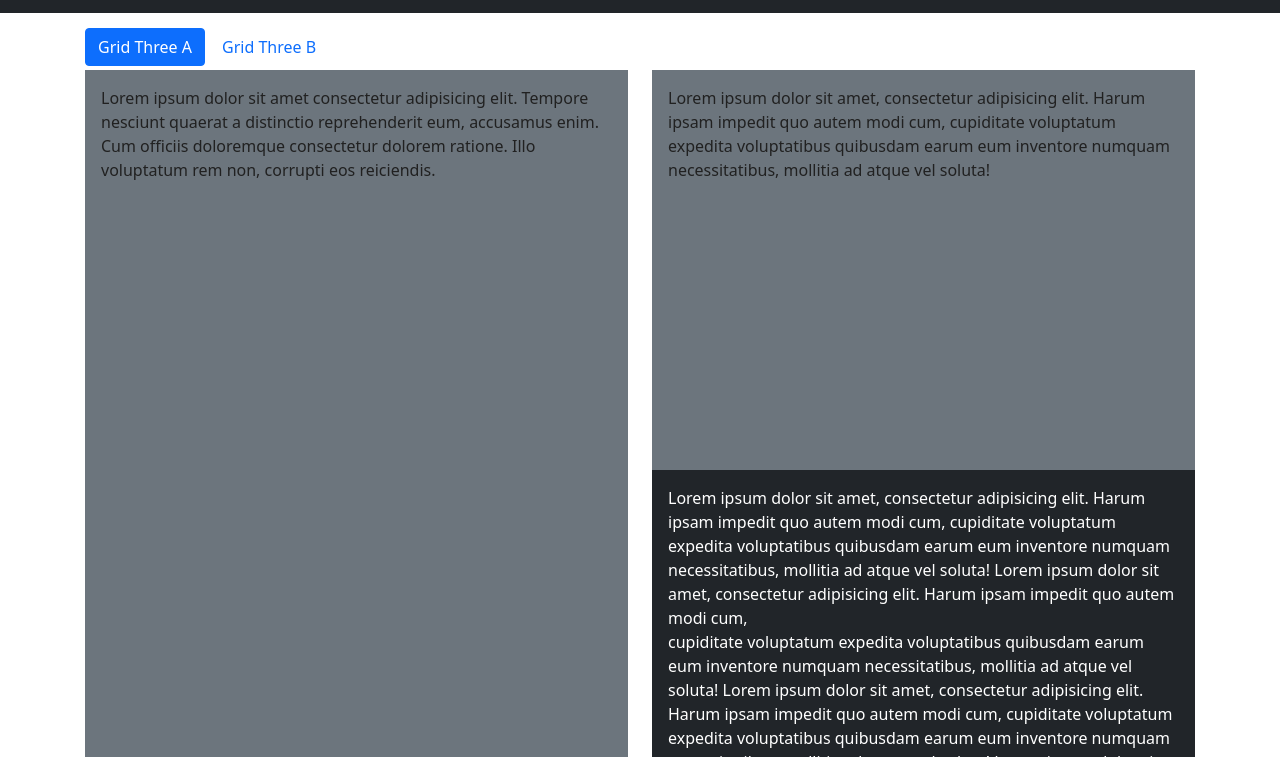
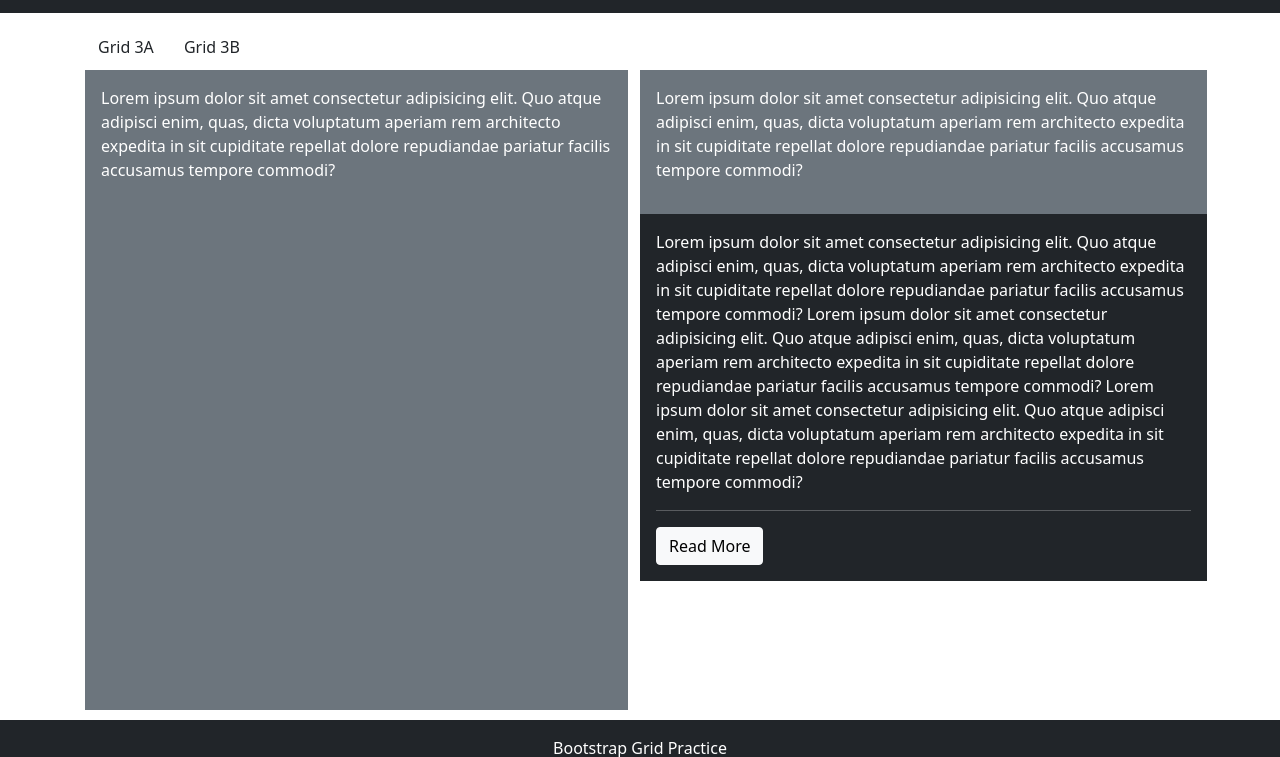
Before and after one commit to ShadowSeick/Bootstrap-Grids, a plain HTML site: page GridThree.html in a window 1280 px wide. Shown: the part 43-800 px from the top of the page. Drawn offline with nearby package versions, Linux system fonts and the light colour scheme; a web font is replaced by a local one.

```diff
--- a/GridThree.html
+++ b/GridThree.html
@@ -60,57 +60,59 @@
             </div>
         </div>
     </nav>
+
 <main>
-    <div class="container">
-        <button type="button" class="btn btn-primary mb-1">Grid Three A</button>
-            <button type="button" class="btn btn-transparent text-primary mb-1">Grid Three B</button>
+    <div class="container mb-1">
+        <div class="d-block">
+            <button class="btn" type="button" id="buttonA" onclick="showHide()">Grid 3A</button>
+            <button class="btn" type="button" id="buttonB" onclick="showHide()">Grid 3B</button>
+          </div>
+    </div>
+    <div class="container text-white py-0" id="Grid3A">
         <div class="row minHeight">
-                   <div class="col mb-0">
-                    <div class="p-3 bg-secondary h-100">
-                        Lorem ipsum dolor sit amet consectetur adipisicing elit. Tempore nesciunt quaerat a distinctio reprehenderit eum, accusamus enim. Cum officiis doloremque
-                        consectetur dolorem ratione. Illo voluptatum rem non, corrupti eos reiciendis.
+            <div class="col">
+                <div class="bg-secondary h-100 p-3">
+                        <p>
+                            Lorem ipsum dolor sit amet consectetur adipisicing elit. Quo atque adipisci enim, quas,
+                        dicta voluptatum aperiam rem architecto expedita in sit cupiditate repellat dolore repudiandae
+                        pariatur facilis accusamus tempore commodi?
+                        </p>
                 </div>
             </div>
             <div class="col">
-                       <div class="row h-100">
-                           <div class="col-12 h-50">
-                            <div class="bg-secondary h-100 p-3">
+                <div class="row">
+                    <div class="col-12 bg-secondary h-100 p-3">
                         <p>
-                                    Lorem ipsum dolor sit amet, consectetur adipisicing elit. Harum ipsam impedit quo autem modi cum,
-                                    cupiditate voluptatum expedita voluptatibus quibusdam earum eum inventore numquam necessitatibus, mollitia ad atque vel soluta!
+                            Lorem ipsum dolor sit amet consectetur adipisicing elit. Quo atque adipisci enim, quas,
+                        dicta voluptatum aperiam rem architecto expedita in sit cupiditate repellat dolore repudiandae
+                        pariatur facilis accusamus tempore commodi?
                         </p>
                     </div>
-                           </div>
-                           <div class="col-12 h-50">
-                               <div class="bg-dark text-white h-100 p-3">
-                                <p class=" h-75 overflow-hidden mb-0">
-                                    Lorem ipsum dolor sit amet, consectetur adipisicing elit. Harum ipsam impedit quo autem modi cum,
-                                    cupiditate voluptatum expedita voluptatibus quibusdam earum eum inventore numquam necessitatibus, mollitia ad atque vel soluta!
-                                    Lorem ipsum dolor sit amet, consectetur adipisicing elit. Harum ipsam impedit quo autem modi cum,  <br>
-                                    cupiditate voluptatum expedita voluptatibus quibusdam earum eum inventore numquam necessitatibus, mollitia ad atque vel soluta!
-                                    Lorem ipsum dolor sit amet, consectetur adipisicing elit. Harum ipsam impedit quo autem modi cum,
-                                    cupiditate voluptatum expedita voluptatibus quibusdam earum eum inventore numquam necessitatibus, mollitia ad atque vel soluta!
-                                    Lorem ipsum dolor sit amet, consectetur adipisicing elit. Harum ipsam impedit quo autem modi cum,
-                                    cupiditate voluptatum expedita voluptatibus quibusdam earum eum inventore numquam necessitatibus, mollitia ad atque vel soluta!
-                                    Lorem ipsum dolor sit amet, consectetur adipisicing elit. Harum ipsam impedit quo autem modi cum,
-                                    cupiditate voluptatum expedita voluptatibus quibusdam earum eum inventore numquam necessitatibus, mollitia ad atque vel soluta!
-                                    Lorem ipsum dolor sit amet, consectetur adipisicing elit. Harum ipsam impedit quo autem modi cum,
-                                    cupiditate voluptatum expedita voluptatibus quibusdam earum eum inventore numquam necessitatibus, mollitia ad atque vel soluta!
+                    <div class="col-12 bg-dark h-100 p-3">
+                        <p class="overflow-hidden">
+                            Lorem ipsum dolor sit amet consectetur adipisicing elit. Quo atque adipisci enim, quas,
+                        dicta voluptatum aperiam rem architecto expedita in sit cupiditate repellat dolore repudiandae
+                        pariatur facilis accusamus tempore commodi?
+                        Lorem ipsum dolor sit amet consectetur adipisicing elit. Quo atque adipisci enim, quas,
+                        dicta voluptatum aperiam rem architecto expedita in sit cupiditate repellat dolore repudiandae
+                        pariatur facilis accusamus tempore commodi?
+                        Lorem ipsum dolor sit amet consectetur adipisicing elit. Quo atque adipisci enim, quas,
+                        dicta voluptatum aperiam rem architecto expedita in sit cupiditate repellat dolore repudiandae
+                        pariatur facilis accusamus tempore commodi?
                         </p>
                         <hr>
-                                <div>
-                                    <button type="button" class="btn btn-light ">Read more</button></div>
+                        <button class="btn btn-light" type="button">Read More</button>
                     </div>
                 </div>
             </div>
         </div>
     </div>
-               </div>
-    </div>
+    <div class="container bg-primary minHeight d-none" id="Grid3B"></div>
+
 </main>
 
 
-    <footer class="footer py-1 bg-dark">
+    <footer class="footer py-3 bg-dark mt-auto">
         <div class="container-fluid text-center">
             <span class="text-white">Bootstrap Grid Practice</span>
         </div>
@@ -122,6 +124,25 @@
     <script src="https://cdn.jsdelivr.net/npm/bootstrap@5.0.2/dist/js/bootstrap.min.js"
         integrity="sha384-cVKIPhGWiC2Al4u+LWgxfKTRIcfu0JTxR+EQDz/bgldoEyl4H0zUF0QKbrJ0EcQF" crossorigin="anonymous">
     </script>
+    <script>
+        function showHide() {
+            let containerA = document.getElementById("Grid3A");
+            let containerB = document.getElementById("Grid3B");
+            let buttonA = document.getElementById("buttonA");
+            let buttonB = document.getElementById("buttonB");
+            if (containerA.style.display === "none") {
+                containerA.style.display = "block";
+                containerB.style.display = "none";
+                buttonA.classList.add("bg-primary");
+                buttonB.classList.remove("bg-primary");
+            } else {
+                containerA.style.display = "none";
+                containerB.style.display = "block";
+                buttonA.classList.remove("bg-primary");
+                buttonB.classList.add("bg-primary");
+            }
+        }
+    </script>
 </body>
 
 </html>
```
Also changed, not shown: index.html (deleted, +0 -90 lines), realIndex.html (+4 -4 lines). Lines whose indentation alone changed are shown as unchanged.
